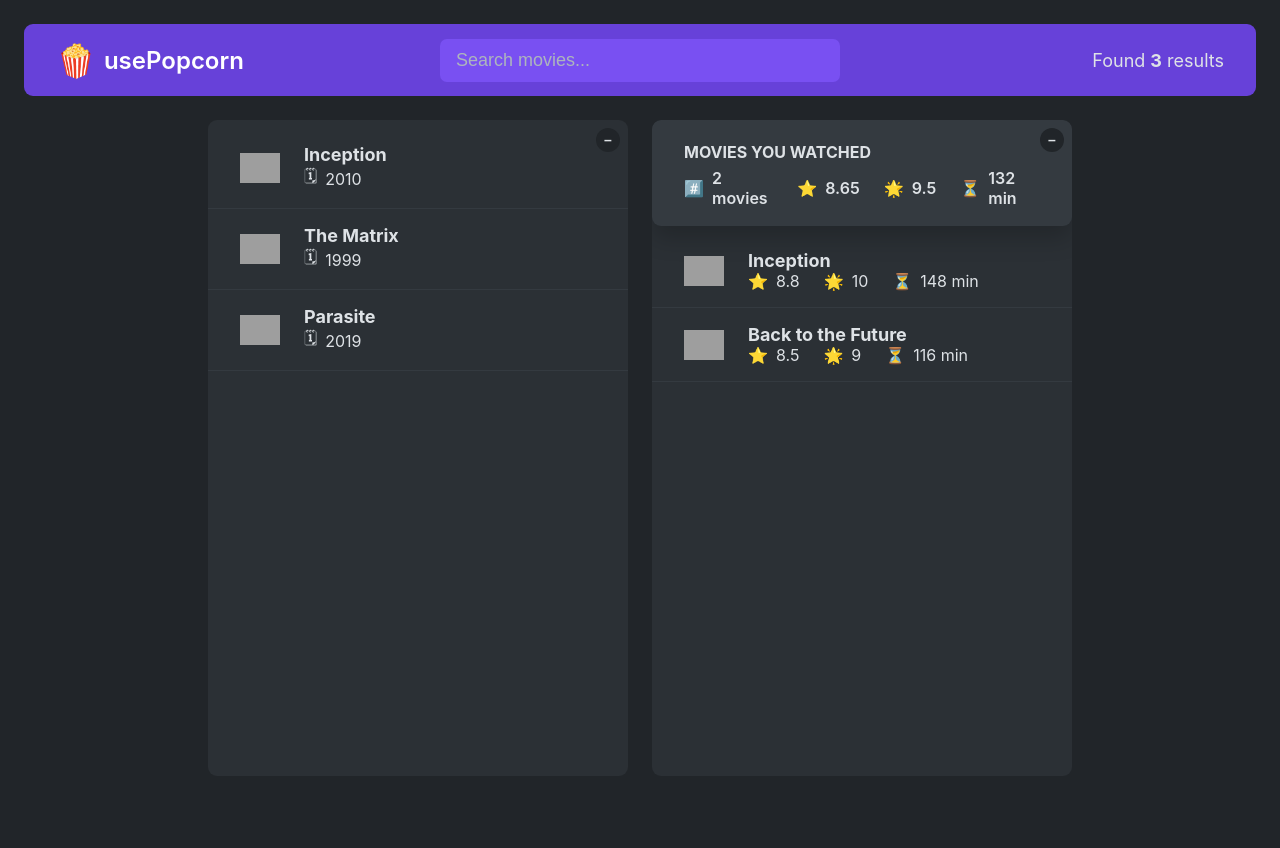
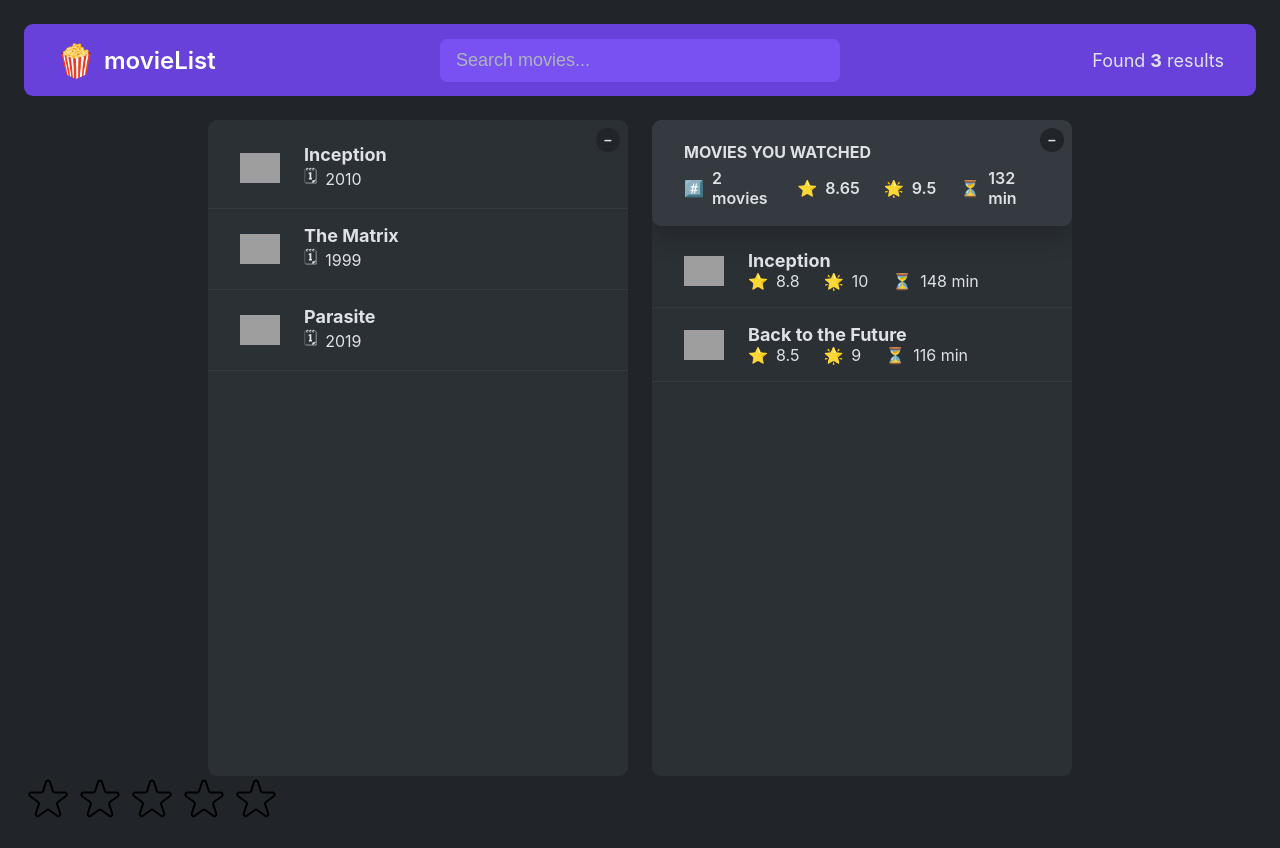
Before and after one commit to robotron4/movieList, a React (Vite) app: page / in a window 1280 px wide. Before the commit the page ends 800 px from the top, so only its background shows below. Built offline with nearby package versions, Linux system fonts and the light colour scheme; grey boxes are pictures that could not be loaded.

Commit message:
add rating component

```diff
--- a/src/App.jsx
+++ b/src/App.jsx
@@ -7,6 +7,7 @@
 import MoviesList from "./main/MoviesList";
 import WatchedSummary from "./main/WatchedSummary";
 import WatchedMoviesList from "./main/WatchedMoviesList";
+import Rating from "./Rating";
 
 const tempMovieData = [
   {
@@ -74,6 +75,7 @@
           <WatchedMoviesList watched={watched} />
         </Box>
       </MainComp>
+      <Rating maxRating={5}></Rating>
     </>
   );
 }
--- /dev/null
+++ b/src/Rating.jsx
@@ -0,0 +1,84 @@
+/* eslint-disable react/prop-types */
+import { useState } from "react";
+
+export default function Rating({ maxRating = 5 }) {
+  const [rating, setRating] = useState(0);
+  const [tempRating, setTempRating] = useState(0);
+
+  function handleRating(n) {
+    setRating(n);
+  }
+  return (
+    <div style={containerStyle}>
+      <div style={starContainerStyle}>
+        {Array.from({ length: maxRating }, (_, i) => (
+          <Star
+            key={i}
+            onRating={() => handleRating(i + 1)}
+            onHoverIn={() => setTempRating(i + 1)}
+            onHoverOut={() => setTempRating(0)}
+            full={tempRating ? tempRating >= i + 1 : rating >= i + 1}
+          />
+        ))}
+      </div>
+      <p style={textStyle}>{tempRating || rating || ""}</p>
+    </div>
+  );
+}
+
+function Star({ onRating, full, onHoverIn, onHoverOut }) {
+  return (
+    <span
+      style={starStyling}
+      role="button"
+      onClick={onRating}
+      onMouseEnter={onHoverIn}
+      onMouseLeave={onHoverOut}
+    >
+      {full ? (
+        <svg
+          xmlns="http://www.w3.org/2000/svg"
+          viewBox="0 0 20 20"
+          fill="#fff"
+          stroke="#fff"
+        >
+          <path d="M9.049 2.927c.3-.921 1.603-.921 1.902 0l1.07 3.292a1 1 0 00.95.69h3.462c.969 0 1.371 1.24.588 1.81l-2.8 2.034a1 1 0 00-.364 1.118l1.07 3.292c.3.921-.755 1.688-1.54 1.118l-2.8-2.034a1 1 0 00-1.175 0l-2.8 2.034c-.784.57-1.838-.197-1.539-1.118l1.07-3.292a1 1 0 00-.364-1.118L2.98 8.72c-.783-.57-.38-1.81.588-1.81h3.461a1 1 0 00.951-.69l1.07-3.292z" />
+        </svg>
+      ) : (
+        <svg
+          xmlns="http://www.w3.org/2000/svg"
+          fill="none"
+          viewBox="0 0 24 24"
+          stroke="#000"
+        >
+          <path
+            strokeLinecap="round"
+            strokeLinejoin="round"
+            strokeWidth="{2}"
+            d="M11.049 2.927c.3-.921 1.603-.921 1.902 0l1.519 4.674a1 1 0 00.95.69h4.915c.969 0 1.371 1.24.588 1.81l-3.976 2.888a1 1 0 00-.363 1.118l1.518 4.674c.3.922-.755 1.688-1.538 1.118l-3.976-2.888a1 1 0 00-1.176 0l-3.976 2.888c-.783.57-1.838-.197-1.538-1.118l1.518-4.674a1 1 0 00-.363-1.118l-3.976-2.888c-.784-.57-.38-1.81.588-1.81h4.914a1 1 0 00.951-.69l1.519-4.674z"
+          />
+        </svg>
+      )}
+    </span>
+  );
+}
+
+const containerStyle = {
+  display: "flex",
+  alignItems: "center",
+  gap: "16px",
+};
+const starStyling = {
+  width: "48px",
+  height: "48px",
+  display: "block",
+  cursor: "pointer",
+};
+const starContainerStyle = {
+  display: "flex",
+  gap: "4px",
+};
+const textStyle = {
+  lineHeight: "1",
+  margin: "0",
+};
--- a/src/nav/NavBar.jsx
+++ b/src/nav/NavBar.jsx
@@ -5,7 +5,7 @@
     <nav className="nav-bar">
       <div className="logo">
         <span role="img">🍿</span>
-        <h1>usePopcorn</h1>
+        <h1>movieList</h1>
       </div>
       {children}
     </nav>
```
Also changed, not shown: src/index.css (+1 -32 lines).
